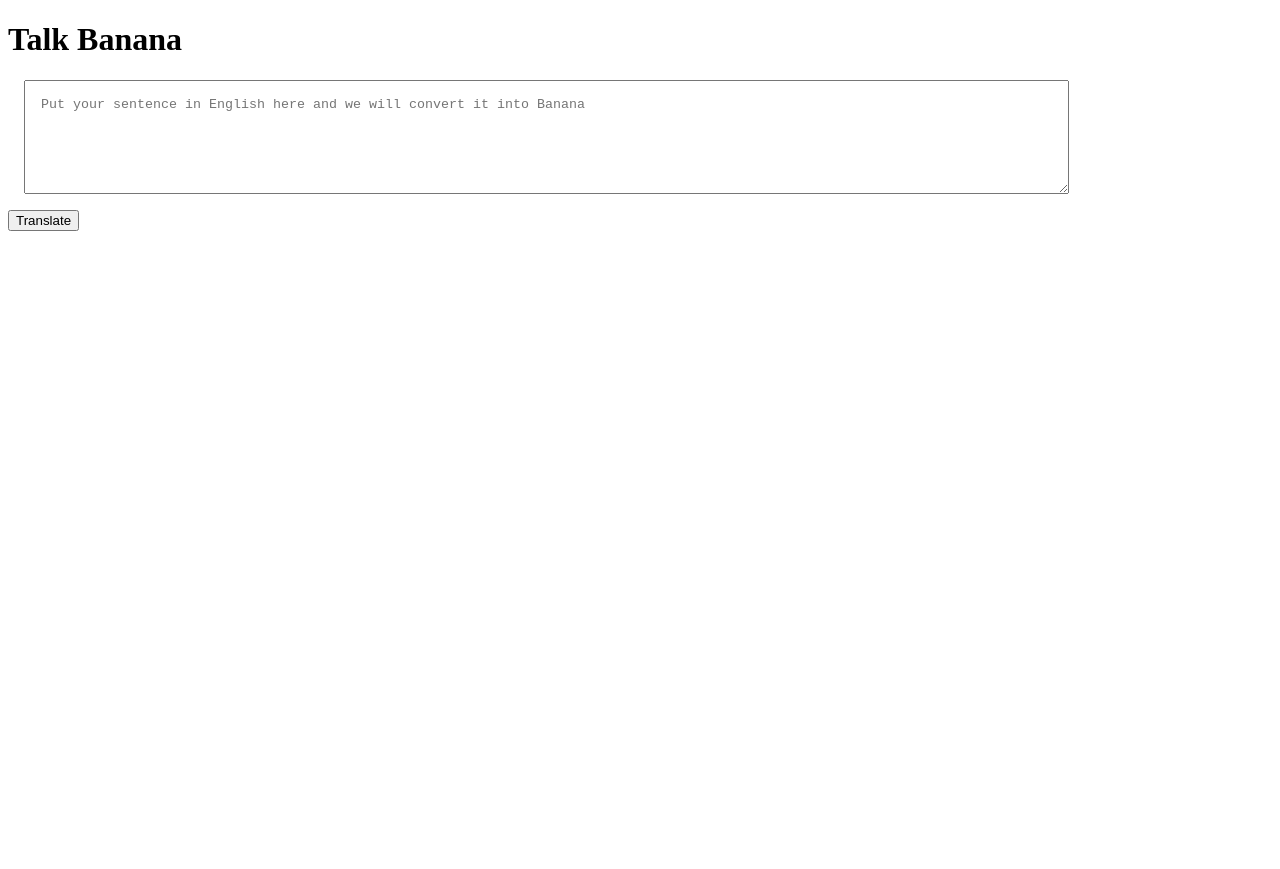
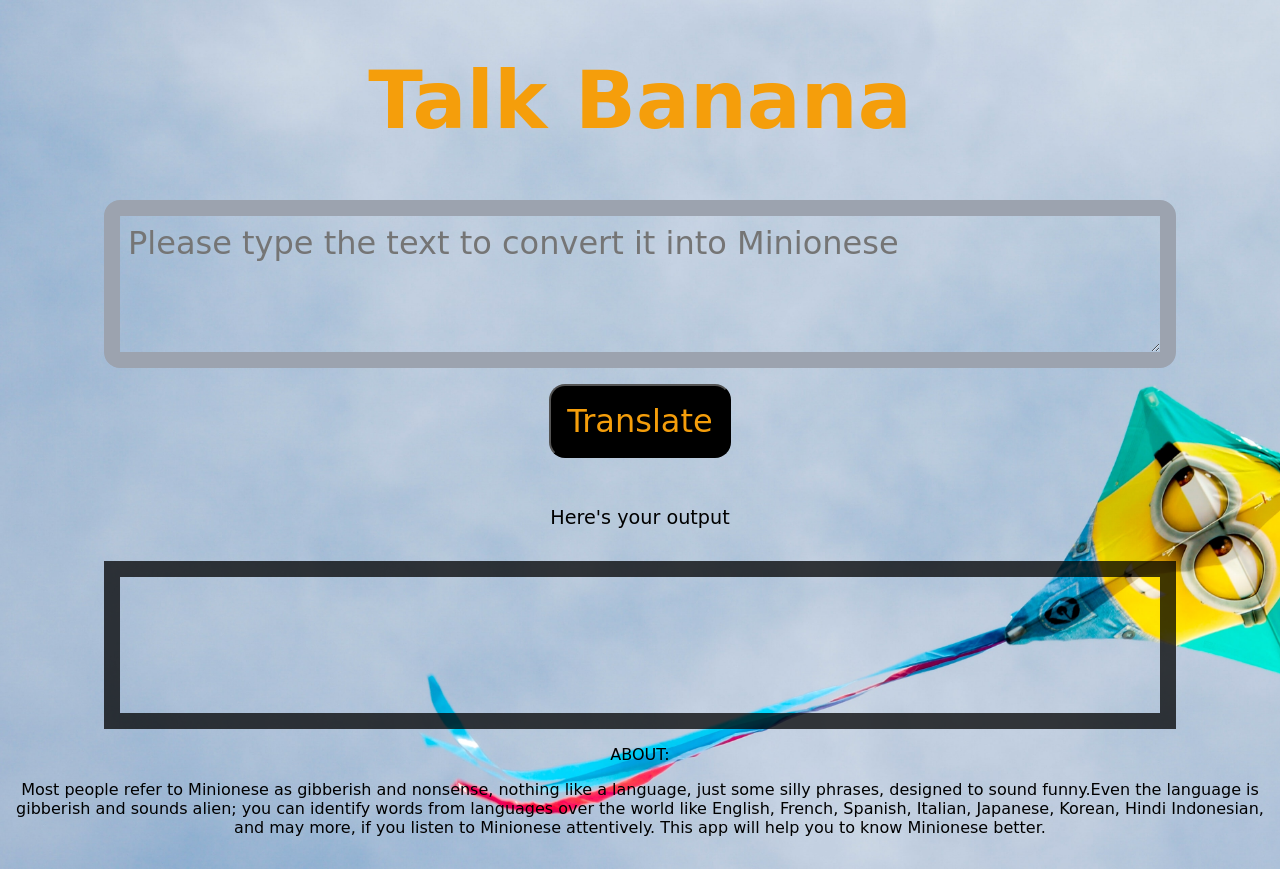
Before and after one commit to kaivalyanandurkar/neogcamp-banana-speak-, a plain HTML site: page index.html in a window 1280 px wide. Before the commit the page ends 800 px from the top, so only its background shows below. Drawn offline with Linux system fonts and the light colour scheme.

Commit message:
style: made changes in the styling

```diff
--- a/app.js
+++ b/app.js
@@ -1,10 +1,34 @@
 
 var btnTranslate = document.querySelector("#btn-translate");
-var txtInput =document.querySelector("#txt-input")
+var txtInput =document.querySelector("#txt-input");
+var outputDiv=document.querySelector("#output");
 
-console.log(txtInput)
+ var serverURL = "https://api.funtranslations.com/translate/minion.json"
 
-btnTranslate.addEventListener("click", function clickEventHandler(){
-    console.log("clicked!")
-    console.log("input", txtInput.value)
-} )
+function getTranslationURL(input){
+    return serverURL + "?" + "text=" + input
+}
+
+function errorHandler(error) {
+    console.log("error occured", error);
+    alert("Something wrong with server! Try again after some time")
+}
+
+
+
+function clickHandler(){
+
+    var inputText = txtInput.value; //taking input
+
+    //Calling server for processing
+    fetch(getTranslationURL(inputText))
+    .then(response=>response.json())
+    .then(json => {
+        var translatedText = json.contents.translated;
+        outputDiv.innerText = translatedText;
+    })
+    .catch(errorHandler)
+
+};
+
+btnTranslate.addEventListener("click", clickHandler)
--- a/index.html
+++ b/index.html
@@ -4,24 +4,32 @@
     <meta charset="UTF-8">
     <meta http-equiv="X-UA-Compatible" content="IE=edge">
     <meta name="viewport" content="width=device-width, initial-scale=1.0">
-    <title>banana speak</title>
+    <link rel="stylesheet" href="./styles.css">
+    <title>Minionese</title>
+
     <style>
-        textarea {
-            width: 80%;
-            height: 10vh;
-            display: block;
-            margin: 1rem;
-            padding:1rem;
-        }
+
 
     </style>
 
 
 </head>
 <body>
-    <h1>Talk Banana</h1>
-    <textarea id="txt-input" placeholder="Put your sentence in English here and we will convert it into Banana"></textarea>
+    <h1 id="heading">Talk Banana</h1>
+    <textarea id="txt-input" placeholder="Please type the text to convert it into Minionese"></textarea>
     <button id="btn-translate">Translate</button>
+    <div class="output" style="font-size:larger;">Here's your output</div>
+    <div id="output"></div>
     <script src="app.js" type="text/javascript"></script>
+
+
+
+    <footer class="footer ">
+        ABOUT:<br>
+        <p>Most people refer to Minionese as gibberish and nonsense, nothing like a language, just some silly phrases, designed to sound funny.Even the language is gibberish and sounds alien; you can identify words from languages over the world like English, French, Spanish, Italian, Japanese, Korean, Hindi Indonesian, and may more, if you listen to Minionese attentively. This app will help you to know Minionese better.</p>
+
+    </footer>
+
+
 </body>
 </html>
--- /dev/null
+++ b/styles.css
@@ -0,0 +1,105 @@
+<link rel="preconnect" href="https://fonts.googleapis.com">
+<link rel="preconnect" href="https://fonts.gstatic.com" crossorigin>
+<link href="https://fonts.googleapis.com/css2?family=Marck+Script&family=Squada+One&display=swap" rel="stylesheet">
+
+:root {
+    --primary-color: #2563EB;
+    --grey-color: #FFFBEB;
+    --brown-color: #991B1B;
+    --black-color: #6B7280;
+    --yellow-color: #FCD34D;
+}
+
+body {
+    font-family: 'Marck Script', cursive;
+    margin: 0px;
+    min-height: 100vh;
+    display: flex;
+    flex-direction: column;
+    background: url('image/minion3.jpg');
+    background-size: cover;
+}
+
+#heading {
+    text-align: center;
+    font-family: 'Marck Script', cursive;
+    font-size: 5rem;
+    color: #F59E0B;
+}
+
+#txt-input {
+    margin: auto;
+    display: block;
+    padding: 0.5rem;
+    width: 80%;
+    height: 15vh;
+    font-family: 'Marck Script', cursive;
+    font-size: 2rem;
+    border-width: 1rem;
+    border-color: #9CA3AF;
+    border-radius: 1rem;
+    background-color: var(--grey-color);
+
+}
+
+#btn-translate {
+    text-align: center;
+
+
+
+}
+
+button {
+    font-family: 'Marck Script', cursive;
+    display: block;
+    margin: 1rem auto;
+    padding: 1rem;
+    font-size: 2rem;
+    border-radius: 1rem;
+    color: #F59E0B;
+    background-color: black;
+}
+
+.output {
+    text-align: center;
+    font-family: 'Marck Script', cursive;
+    margin: 1rem auto;
+    padding: 1rem;
+    font-size: 5rem;
+
+
+
+
+}
+.footer {
+
+
+    padding: 1rem;
+    font-family: 'Marck Script', cursive;
+    font-size: 1rem;
+    text-align: center;
+}
+
+
+#output {
+    border: 3px solid black;
+    height: 10vh;
+    width: 80%;
+    margin: 1rem;
+    padding: 1rem;
+    width: 80%;
+    display: block;
+    margin: auto;
+display: block;
+padding: 0.5rem;
+width: 80%;
+height: 15vh;
+font-family: 'Marck Script', cursive;
+font-size: 2rem;
+border-width: 1rem;
+border-color:#9CA3AF
+border-radius: 1rem;
+background-color: var(--grey-color);
+opacity: 0.75;
+
+}
```
Also changed, not shown: image/minion3.jpg (added), image/minion4.jpg (added), image/minion5.jpg (added), 2 other files.
